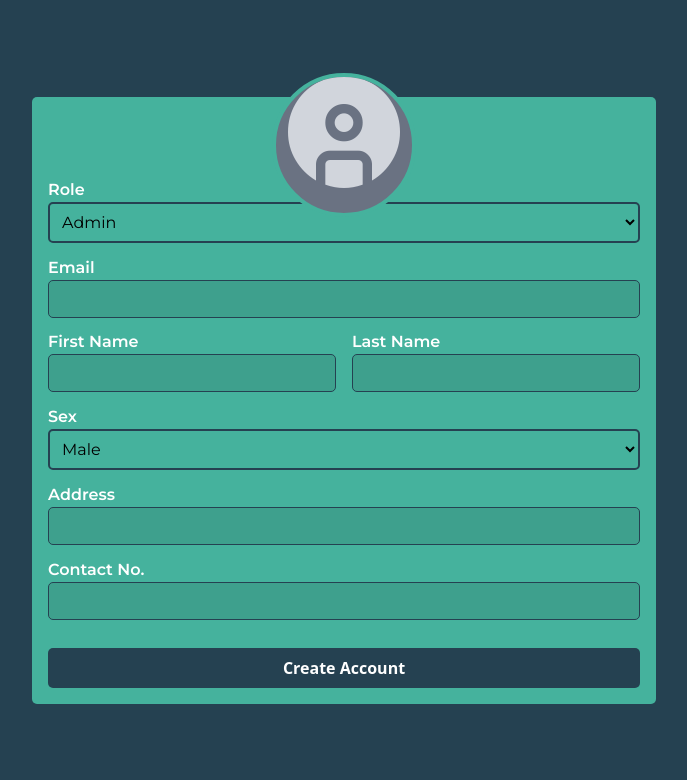
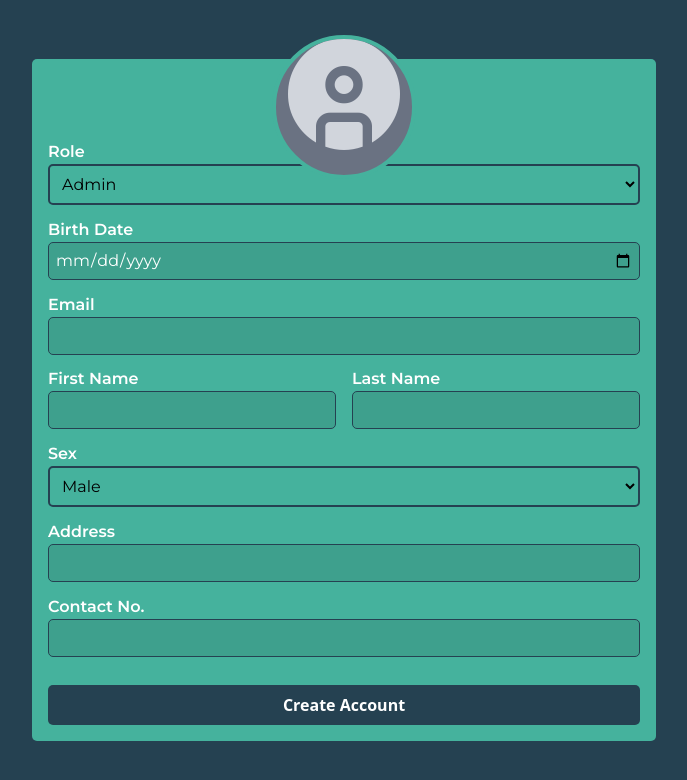
Before and after one commit to Parum-Lucis/csswengS16chai, a React (Vite) app: page /create-volunteer-profile in a window 1280 px wide. Shown: the top 780 px of the page, without its empty margins (296-983 px from the left). Built offline with nearby package versions, Linux system fonts and the light colour scheme; no server answers.

Commit message:
date for profile creation

```diff
--- a/src/routes/ProfileCreation.tsx
+++ b/src/routes/ProfileCreation.tsx
@@ -91,6 +91,17 @@ export function VolunteerProfileCreation() {
                   <option value="Admin">Admin</option>
                   <option value="Volunteer">Volunteer</option>
                 </select>
+              </div>
+              <div>
+                <label htmlFor="birthdate" className="text-white font-[Montserrat] font-semibold">
+                  Birth Date
+                </label>
+                <input
+                    id="birthdate"
+                    name="birthdate"
+                    type="date"
+                    className="input-text w-full"
+                />
               </div>
               <div>
                 <label htmlFor="email" className="text-white font-[Montserrat] font-semibold">
@@ -276,6 +287,17 @@ export function BeneficiaryProfileCreation() {
                     className="input-text w-full"
                 />
               </div>
+              <div>
+                <label htmlFor="birthdate" className="text-white font-[Montserrat] font-semibold">
+                  Birth Date
+                </label>
+                <input
+                    id="birthdate"
+                    name="birthdate"
+                    type="date"
+                    className="input-text w-full"
+                />
+              </div>
               <div className="flex flex-col sm:flex-row sm:gap-4">
                 <div className="flex flex-col w-full sm:w-1/2">
                   <label htmlFor="fName" className="text-white font-[Montserrat] font-semibold">
```
